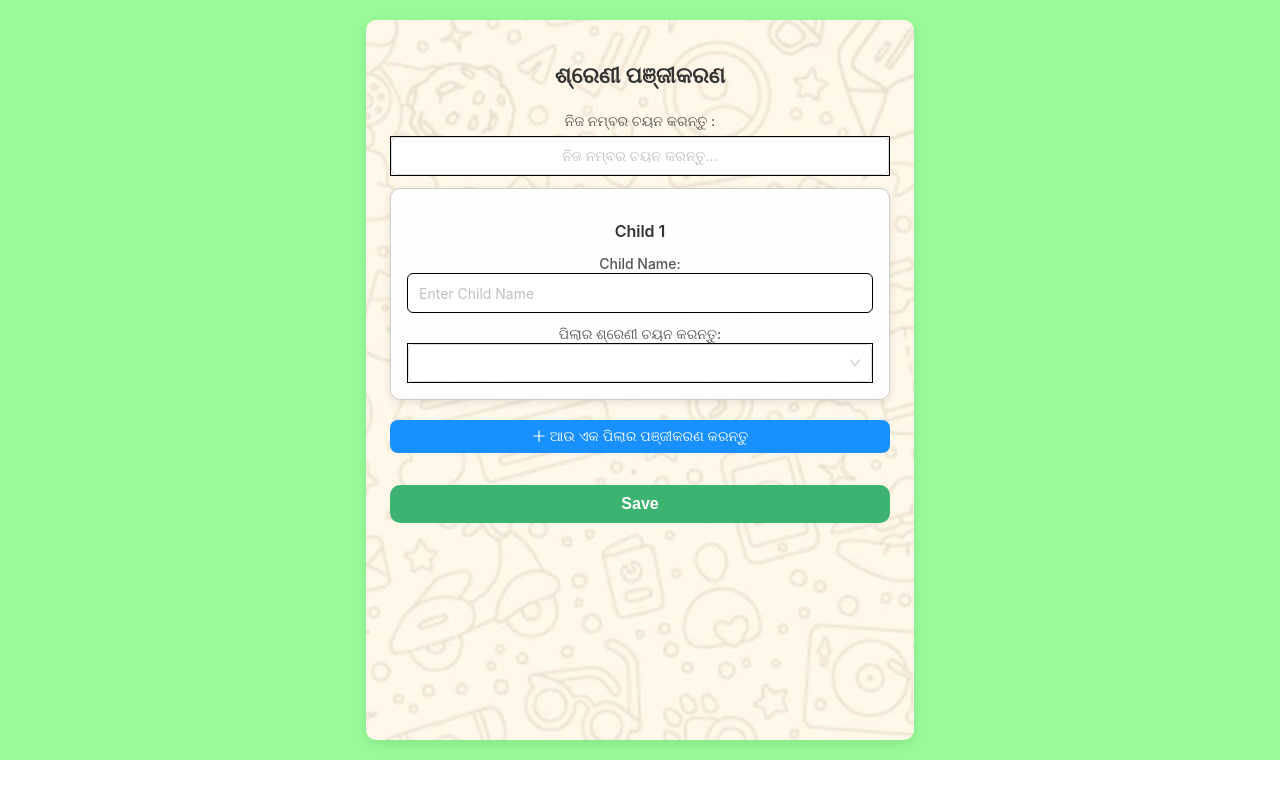
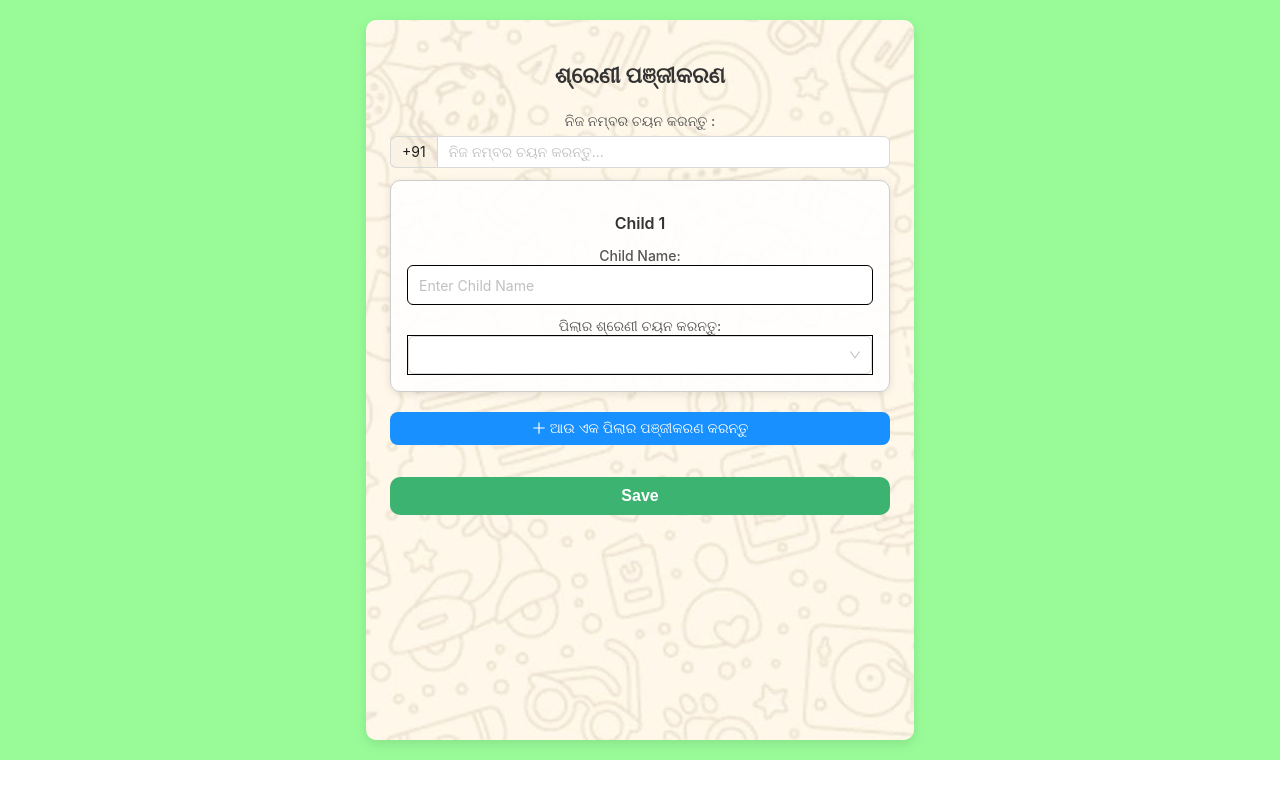
Before and after one commit to Debaswinimishra/wa-student-class-update, a React (Create React App) app: page / in a window 1280 px wide. Built offline with nearby package versions, Linux system fonts and the light colour scheme.

Commit message:
autocomplete changed to input

```diff
--- a/src/pages/index.js
+++ b/src/pages/index.js
@@ -115,6 +115,9 @@ const Page = () => {
   // };
 
   const handleSave = () => {
+    if (searchedParticipant.length < 12) {
+      alert()
+    } else {
       setLoading(true); // Show loader
 
       alert("ଆପଣଙ୍କ ତଥ୍ୟ ସେଭ ହେଇଯାଇଛି।");
@@ -127,6 +130,7 @@ const Page = () => {
         window.location.href = "https://wa.me/";
         setLoading(false); // Optional: hide loader after redirect attempt
       }, 2000);
+    }
   };
 
   return (
@@ -155,7 +159,7 @@ const Page = () => {
 
         <div style={styles.formGroup}>
           <label style={styles.label}>ନିଜ ନମ୍ବର ଚୟନ କରନ୍ତୁ :</label>
-          <AutoComplete
+          {/* <AutoComplete
             options={autoCompleteOptions}
             placeholder="ନିଜ ନମ୍ବର ଚୟନ କରନ୍ତୁ..."
             style={styles.input}
@@ -164,7 +168,22 @@ const Page = () => {
             filterOption={(inputValue, option) =>
               option?.label?.toLowerCase().includes(inputValue.toLowerCase())
             }
+          > */}
+          <Input
+            addonBefore="+91"
+            value={
+              searchedParticipant.startsWith("91")
+                ? searchedParticipant.slice(2)
+                : searchedParticipant
+            }
+            onChange={(e) => {
+              const input = e.target.value.replace(/\D/g, "").slice(0, 10);
+              participantOnChange("91" + input);
+            }}
+            maxLength={10}
+            placeholder="ନିଜ ନମ୍ବର ଚୟନ କରନ୍ତୁ..."
           />
+          {/* </AutoComplete> */}
         </div>
 
         {children.map((child, index) => (
```
Lines whose indentation alone changed are shown as unchanged.
